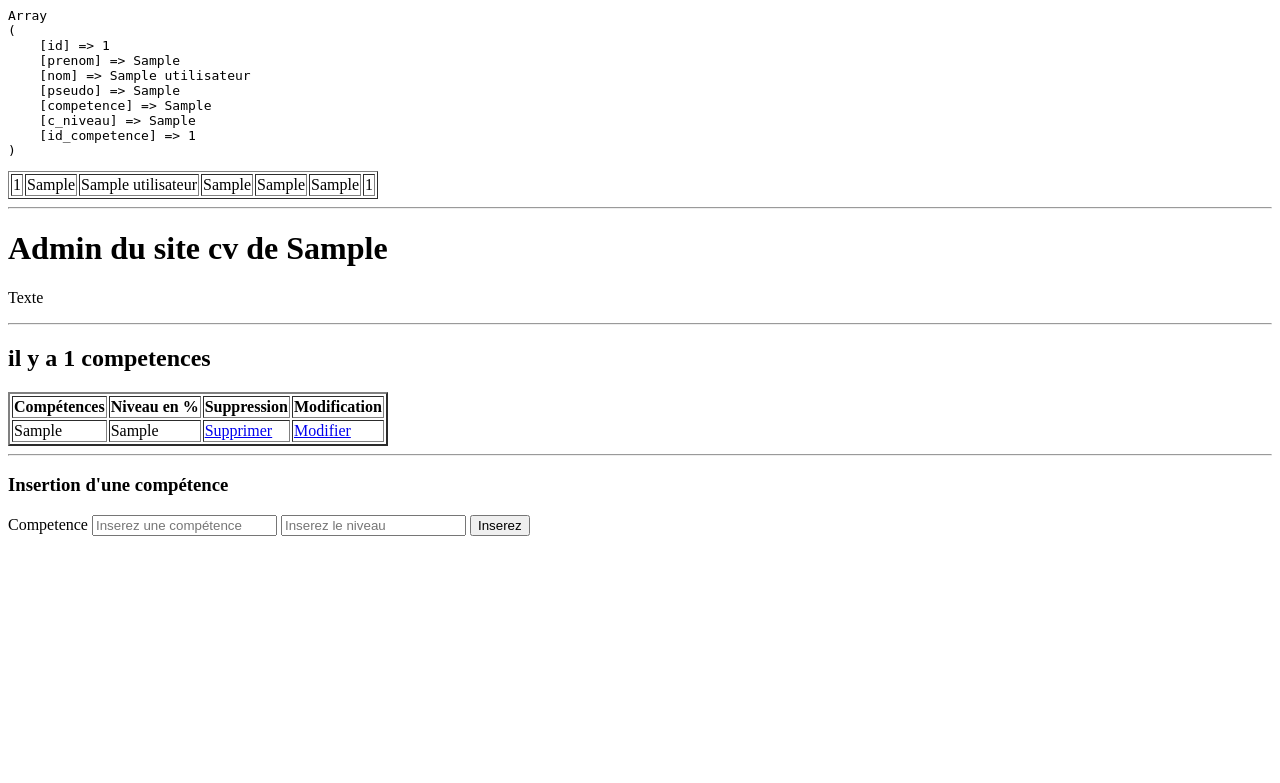
After one commit to jeuneyannick/jeuneyannickbley_SITECV, a PHP site: page /competences.php in a window 1280 px wide. The commit adds this page. Shown: the top 783 px of the page. Run offline with PHP 8.4, Linux system fonts and the light colour scheme; tables that the repository leaves empty or names only in its code hold one stand-in row (values such as "Sample post").

Commit message:
6eme commit
6eme commit

```diff
--- /dev/null
+++ b/admin/competences.php
@@ -0,0 +1,121 @@
+<?php
+// gestion des contenus de la bdd
+//suppression d'une competence
+
+require_once('connexion.php');
+
+
+$req = $pdo -> query("SELECT * FROM t_utilisateurs");
+$ligne_utilisateur = $req -> fetch(PDO::FETCH_ASSOC);
+if($req -> rowCount() > 0){
+    echo '<pre>';
+    print_r($ligne_utilisateur);
+    echo'</pre>';
+}
+
+?>
+<?php
+//gestion des contenus de la bdd compétences
+//Insertion d'une competence
+if(isset($_POST['competence']) ){// si on a posté une nouvelle compétence
+    if(!empty($_POST['competence']) && !empty($_POST['c_niveau'])){
+
+        $competence = addslashes($_POST['competence']);
+        $c_niveau = addslashes($_POST['c_niveau']);
+        $pdo->exec("INSERT INTO t_competences VALUES (NULL,'$competence','$c_niveau','1')");//mettre $id_utilisateur quand on l'aura dans la variable de session
+        header("location: competences.php");//pour revenir sur la page
+        exit();
+
+    }
+}
+
+
+
+
+
+
+
+//suppression d'une compétence
+
+if(isset($_GET['id_competence'])){// on récupère la comp. par son id dans l'URL
+    $efface = $_GET['id_competence'];// je mets cela dans une variable
+
+    $req="DELETE FROM t_competences WHERE id_competence = '$efface'";
+    $pdo->query($req);// on peut utiliser avec exec aussi si on veut
+    header("location: competences.php");
+
+}//Ferme le if isset
+
+?>
+<!DOCTYPE html>
+<html lang="fr">
+<head>
+    <meta charset="UTF-8">
+    <meta name="viewport" content="width=device-width, initial-scale=1.0">
+    <meta http-equiv="X-UA-Compatible" content="ie=edge">
+    <title>Admin : <?= $ligne_utilisateur['prenom'] . ' :  ' . $ligne_utilisateur['nom'] ; ?> nom</title>
+</head>
+<body>
+    <?php
+
+    echo '<table border="1">';
+
+    echo '<tr>';
+
+    foreach($ligne_utilisateur as $indice => $valeur){
+        echo '<td>' . $valeur. '</td>';
+    }
+    echo '</tr>';
+    echo '</table>';
+
+
+    ?>
+    <hr>
+
+    <h1>Admin du site cv de <?php echo ($ligne_utilisateur['pseudo']); ?></h1>
+    <p>Texte</p>
+    <hr>
+    <?php
+    $req= $pdo->prepare("SELECT * FROM t_competences");
+    $req->execute();
+    $nbr_competences = $req-> rowCount();
+    ?>
+
+    <h2>il y a <?= $nbr_competences; ?> competences</h2>
+
+    <table border=2>
+
+        <tr>
+
+            <th>Compétences</th>
+            <th>Niveau en %</th>
+            <th>Suppression</th>
+            <th>Modification</th>
+        </tr>
+        <?php while($ligne_competence = $req->fetch()){ ?>
+
+            <tr>
+                <td><?php echo $ligne_competence['competence']; ?></td>
+                <td><?php echo $ligne_competence['c_niveau']; ?></td>
+                <td><a href="competences.php?id_competence=<?php echo $ligne_competence['id_competence'];?>">Supprimer</a></td>
+                <td><a href="#">Modifier</a></td>
+
+            </tr>
+        <?php } ?>
+    </table>
+    <hr></hr>
+
+    <h3>Insertion d'une compétence</h3>
+
+    <form method="post" action="competences.php">
+
+        <label for="competence">Competence</label>
+        <input type="text" name="competence" id="competence" placeholder="Inserez une compétence">
+        <input type="text" name="c_niveau" id="c_niveau" placeholder="Inserez le niveau">
+        <input type="submit" value="Inserez">
+
+    </form>
+
+
+</body>
+</html>
```
Also changed, not shown: admin/index.php (+11 -2 lines).
